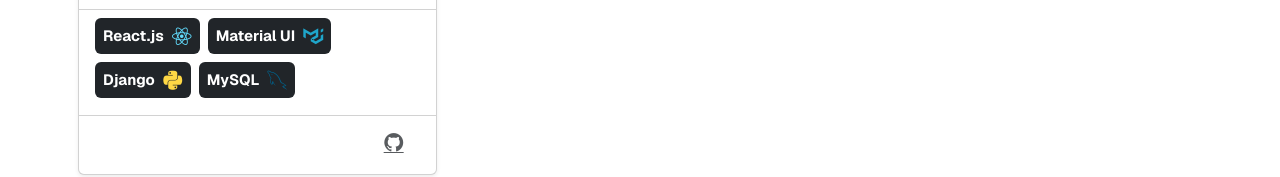
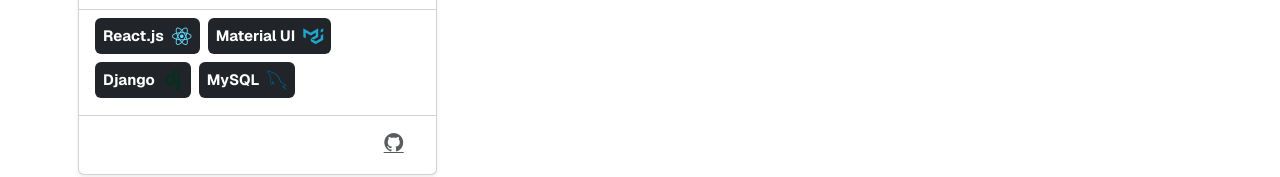
Before and after one commit to bthk2151/portfolio-website, a Next.js app: page /experience in a window 1280 px wide. Shown: the part 2086-2263 px from the top of the page. Built offline with nearby package versions, Linux system fonts and the light colour scheme.

Commit message:
Another minor icon change for correctness

```diff
--- a/src/app/experience/page.tsx
+++ b/src/app/experience/page.tsx
@@ -79,7 +79,7 @@ const projectsData = [
         skills: [
             { text: "React.js", iconClass: "devicon-react-plain" },
             { text: "Material UI", iconClass: "devicon-materialui-plain" },
-            { text: "Django", iconClass: "devicon-python-plain" },
+            { text: "Django", iconClass: "devicon-django-plain" },
             { text: "MySQL", iconClass: "devicon-mysql-plain" }
         ],
         githubUrl: "https://github.com/bthk2151/PersonalFinanceProject"
```
